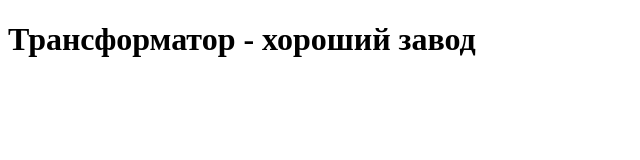
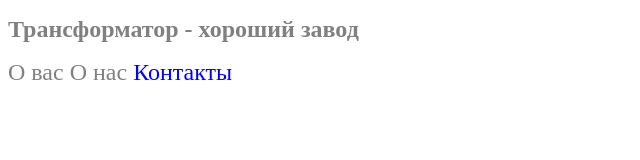
Before and after one commit to Sergey-B1/test, a plain HTML site: page index.html in a window 1280 px wide. Shown: the whole page, without its empty margins (0-640 px from the left). Drawn offline with Linux system fonts and the light colour scheme.

Commit message:
2 версия

```diff
--- a/index.html
+++ b/index.html
@@ -3,9 +3,21 @@
 <head>
     <meta charset="utf-8">
     <title>Тест</title>
+    <link rel="stylesheet" href="style.css">
 </head>
 
 <body>
-    <h1>Трансформатор - хороший завод</h1>
+    <h1 class="head__tab">Трансформатор - хороший завод</h1>
+    <div>
+	<span class="head__tab">
+	    О вас
+	</span>
+ 	<span class="head__tab">
+	    О нас
+	</span>
+	<span class="head__tab head__tab--active">
+	    Контакты
+	</span>
+    <div>
 </body>
 </html>
--- /dev/null
+++ b/style.css
@@ -0,0 +1,9 @@
+.head__tab {
+	font-size: 24px;
+	color: grey;
+	cursor: pointer;
+}
+
+.head__tab--active {
+	color: blue;
+}
```
